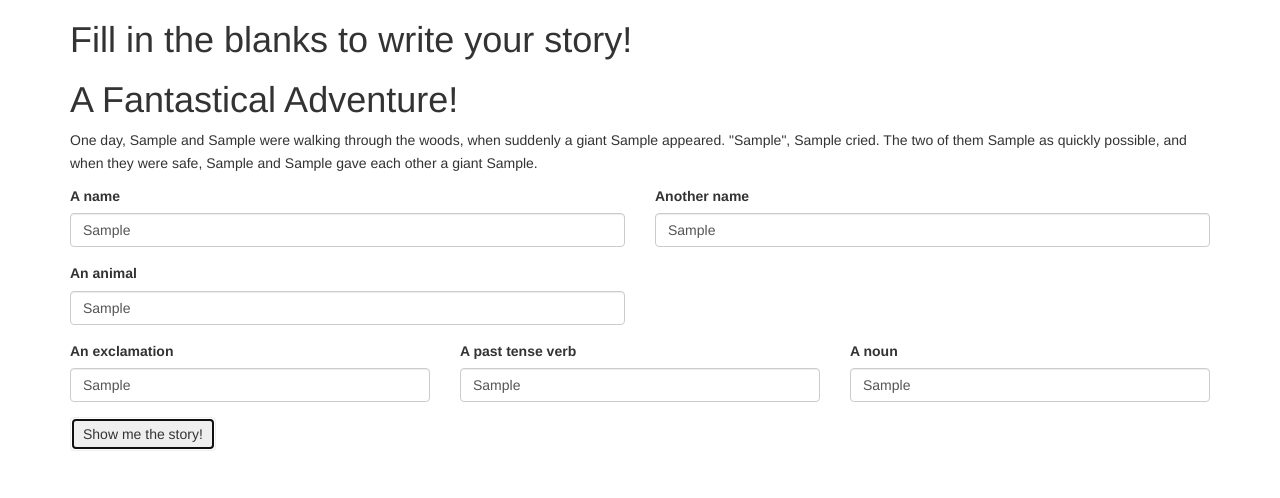
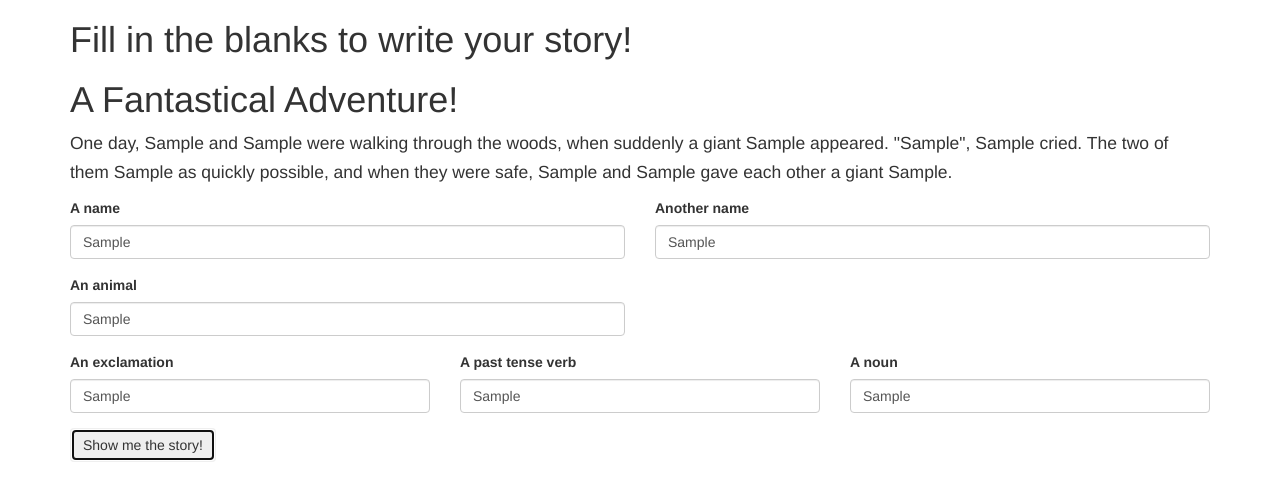
Before and after one commit to planeswalker1/mad-libs, a plain HTML site: page index.html in a window 1280 px wide. Both pictures are taken after typing "Sample", "Sample", "Sample", "Sample", "Sample", "Sample" into the empty fields and a click on the button "Show me the story!". Drawn offline with Linux system fonts and the light colour scheme.

Commit message:
Increase font-size of story div text

```diff
--- a/css/styles.css
+++ b/css/styles.css
@@ -11,6 +11,10 @@ body {
   display: none;
 }
 
+#story p {
+  font-size: 1.25em;
+}
+
 .btn {
   margin-bottom: 10px;
 }
```
